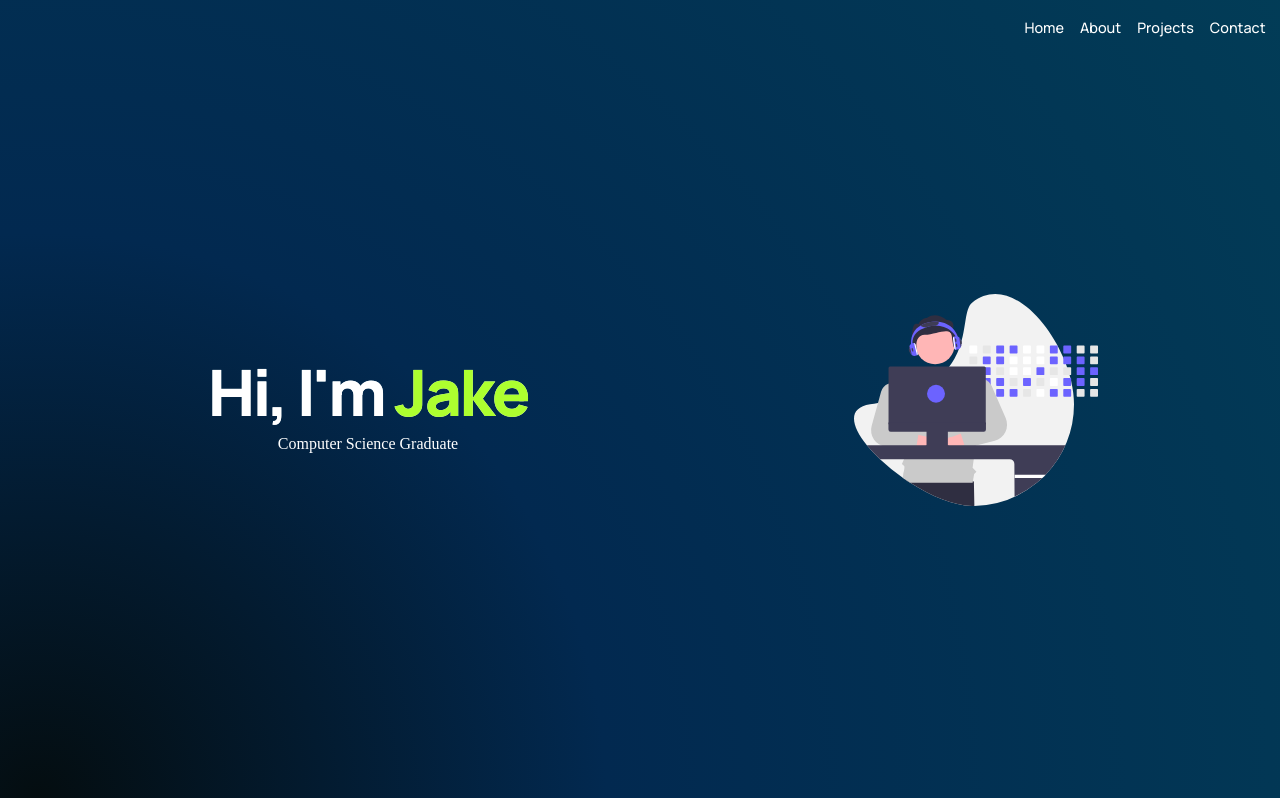
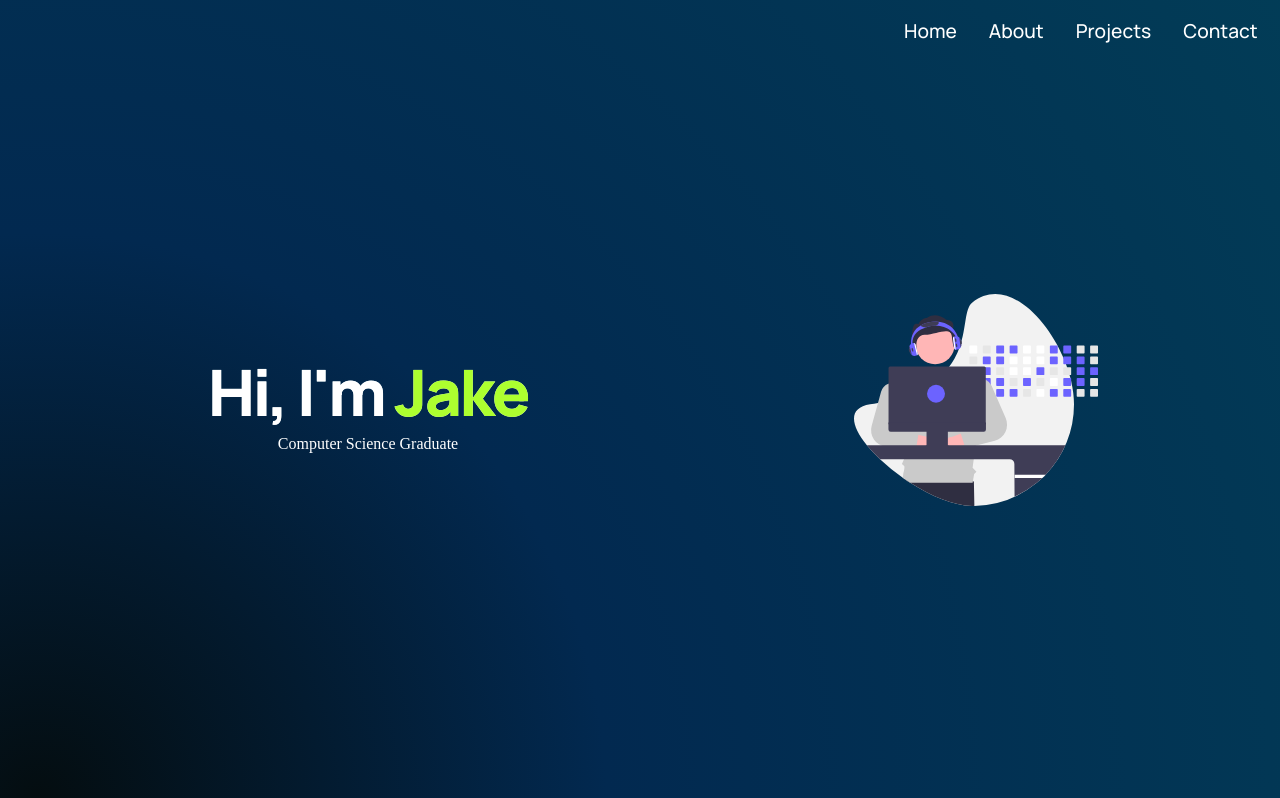
Before and after one commit to JSchoonbrood/Portfolio, a React (Create React App) app: page / in a window 1280 px wide. Shown: the top 798 px of the page. Built offline with nearby package versions, Linux system fonts and the light colour scheme.

Commit message:
Enlarged navbar elements

```diff
--- a/src/components/navbar/navbar.css
+++ b/src/components/navbar/navbar.css
@@ -16,8 +16,8 @@
     color: #fff;
     font-family: var(--font-family);
     font-weight: 500;
-    font-size: 0.9rem;
-    margin: 0 0.5rem; /* Controls spacing between link elements */
+    font-size: 1.2rem;
+    margin: 0 1rem; /* Controls spacing between link elements */
     text-decoration: none; /* Removes hyperlink underline */
 }
 
```
